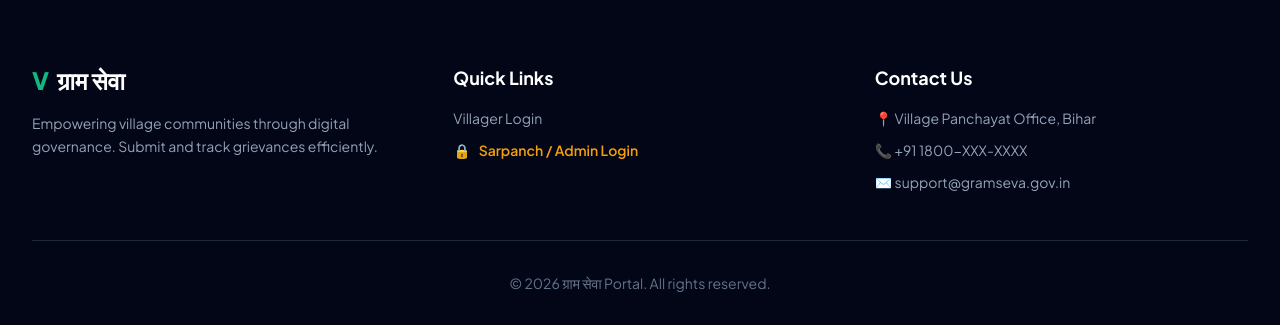
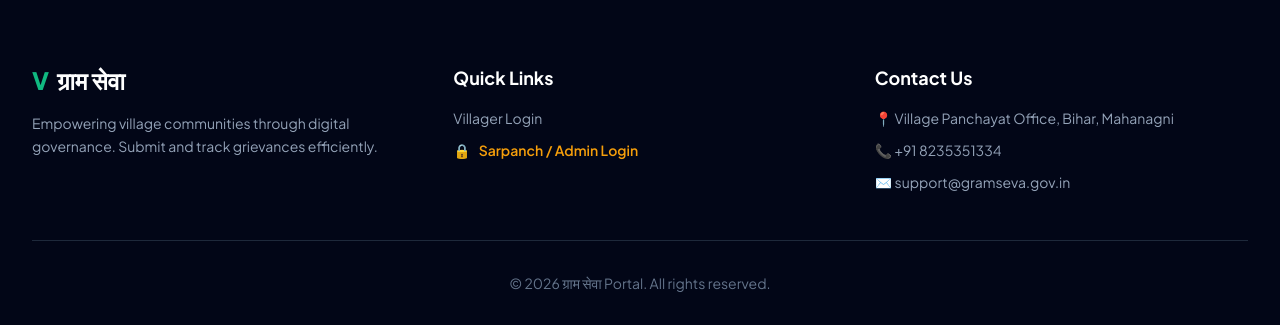
Before and after one commit to sushil2438/Gram-Panchayat-Portal, a Flask app: page / in a window 1280 px wide. Shown: the part 1256-1581 px from the top of the page. Run offline with Flask 3, Linux system fonts and the light colour scheme; some libraries are stand-ins or nearby versions.

Commit message:
Update contact information in landing.html

```diff
--- a/templates/landing.html
+++ b/templates/landing.html
@@ -88,8 +88,8 @@
                 <div>
                     <h3 class="text-white font-bold text-lg mb-4">Contact Us</h3>
                     <ul class="space-y-3 text-sm text-slate-400">
-                        <li>📍 Village Panchayat Office, Bihar</li>
-                        <li>📞 +91 1800-XXX-XXXX</li>
+                        <li>📍 Village Panchayat Office, Bihar, Mahanagni</li>
+                        <li>📞 +91 8235351334</li>
                         <li>✉️ support@gramseva.gov.in</li>
                     </ul>
                 </div>
```
